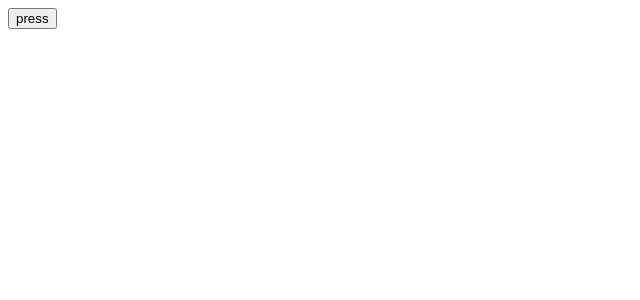
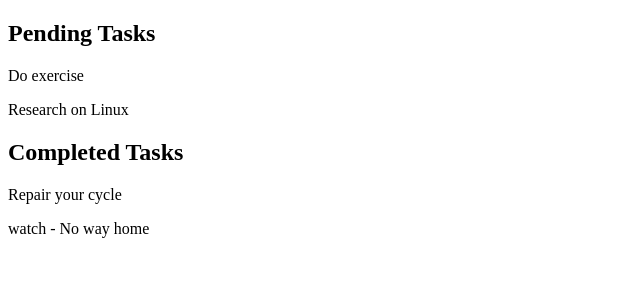
Before and after one commit to WinayGupta777/firstreactapp, a React (Create React App) app: page / in a window 1280 px wide. Shown: the top 300 px of the page, without its empty margins (0-640 px from the left). Built offline with nearby package versions, Linux system fonts and the light colour scheme.

Commit message:
Fetched pending & completed data to its classes...!!

```diff
--- a/src/components/TodoComponent.js
+++ b/src/components/TodoComponent.js
@@ -1,4 +1,6 @@
 import React from "react";
+import Completed from "./completed";
+import Pending from "./pending";
 
 let todoList = [
     {
@@ -19,6 +21,7 @@ let todoList = [
     }
 ];
 
+
 class TodoComponent extends React.Component {
     constructor(props){
         super(props)
@@ -27,20 +30,22 @@ class TodoComponent extends React.Component {
         }
     }
     getPending=()=>{
-        let pend = this.state.todos.filter(
+        let pends = this.state.todos.filter(
             (i)=>i.status===true
         );
-        console.log(pend);
+        return pends;
     }
     getCompleted=()=>{
-
+        let pends = this.state.todos.filter(
+            (i)=>i.status===false
+        );
+        return pends;
     }
     render(){
         return(
             <>
-                <button onClick={this.getPending}>press</button>
-                {/* <Pending></Pending>
-                <Completed></Completed> */}
+                <Pending list={this.getPending()}></Pending>
+                <Completed list={this.getCompleted()}></Completed>
             </>
         )
     }
--- a/src/components/completed.js
+++ b/src/components/completed.js
@@ -1,3 +1,16 @@
 import React from "react";
+class Completed extends React.Component {
+    constructor(props){
+        super(props)
+    }
+    render(){return(
+        <>
+            <h2>Completed Tasks</h2>
+            <p>{this.props.list[0].title}</p>
+            <p>{this.props.list[1].title}</p>
+            {/* This thing we cant do for huge data */}
+        </>
+    )}
+}
 
-class
+export default Completed;
--- a/src/components/pending.js
+++ b/src/components/pending.js
@@ -0,0 +1,16 @@
+import React from "react";
+class Pending extends React.Component {
+    constructor(props){
+        super(props)
+
+    }
+    render(){return(
+        <>
+            <h2>Pending Tasks</h2>
+            <p>{this.props.list[0].title}</p>
+            <p>{this.props.list[1].title}</p>
+        </>
+    )}
+}
+
+export default Pending;
```
